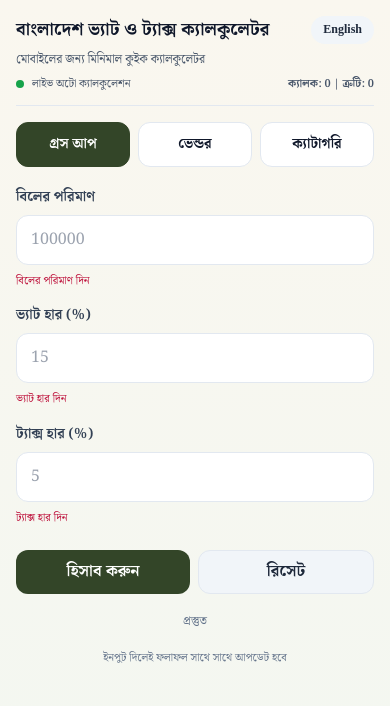
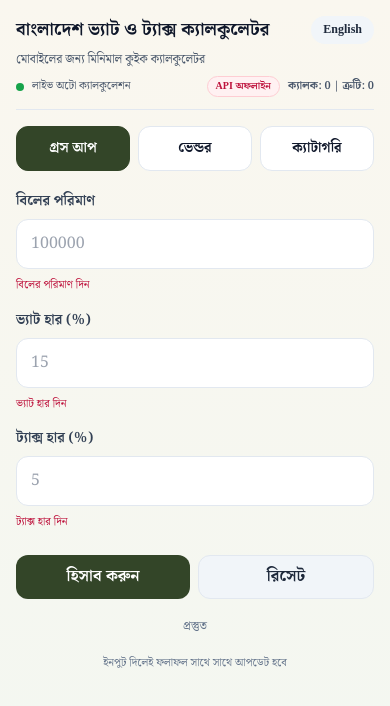
Before and after one commit to ronyopq/VatTax, a plain HTML site: page mobile.html in a window 390 px wide. Drawn offline with nearby package versions, Linux system fonts and the light colour scheme; no server answers.

Commit message:
Add API health badge and resilient timeout retry fetch layer

```diff
--- a/mobile.html
+++ b/mobile.html
@@ -119,7 +119,10 @@
       <p id="subtitle" class="text-xs text-slate-600">Minimal quick calculator for mobile use</p>
       <div class="mt-2 flex items-center justify-between gap-3 text-[11px] text-slate-600">
         <div class="inline-flex items-center gap-2"><span class="live-dot"></span><span id="liveBadge">Live Auto Calculation</span></div>
+        <div class="flex items-center gap-2">
+          <span id="backendHealthBadge" class="inline-flex items-center rounded-full border px-2 py-0.5 text-[10px] font-semibold"></span>
           <div id="analyticsInfo" class="font-semibold"></div>
+        </div>
       </div>
     </header>
 
@@ -228,7 +231,10 @@
         errRateRange: "VAT/Tax must be in 0-100",
         errCategoryRequired: "Select a category in category mode",
         stats: "Calc: {calc} | Err: {err}",
-        apiFallback: "Backend unavailable, local calculation used"
+        apiFallback: "Backend unavailable, local calculation used",
+        backendOnline: "API Online",
+        backendOffline: "API Offline",
+        backendChecking: "API Check"
       },
       bn: {
         title: "বাংলাদেশ ভ্যাট ও ট্যাক্স ক্যালকুলেটর",
@@ -264,7 +270,10 @@
         errRateRange: "ভ্যাট/ট্যাক্স হার ০-১০০ এর মধ্যে হতে হবে",
         errCategoryRequired: "ক্যাটাগরি মোডে ক্যাটাগরি নির্বাচন করুন",
         stats: "ক্যালক: {calc} | ত্রুটি: {err}",
-        apiFallback: "ব্যাকএন্ড পাওয়া যায়নি, লোকাল হিসাব ব্যবহার হয়েছে"
+        apiFallback: "ব্যাকএন্ড পাওয়া যায়নি, লোকাল হিসাব ব্যবহার হয়েছে",
+        backendOnline: "API অনলাইন",
+        backendOffline: "API অফলাইন",
+        backendChecking: "API যাচাই"
       }
     };
 
@@ -277,11 +286,14 @@
         calculations: 0,
         errors: 0,
         modeUsage: { gross: 0, vendor: 0, category: 0 }
-      }
+      },
+      apiHealthy: null
     };
 
     const ANALYTICS_KEY = "vat-mobile-analytics-v1";
     const API_BASE = window.VAT_API_BASE || "/api/v1";
+    const API_TIMEOUT_MS = Number(window.VAT_API_TIMEOUT_MS || 3500);
+    const API_RETRY_COUNT = Number(window.VAT_API_RETRY_COUNT || 1);
     const bnDigitMap = { "০": "0", "১": "1", "২": "2", "৩": "3", "৪": "4", "৫": "5", "৬": "6", "৭": "7", "৮": "8", "৯": "9" };
     const formatters = {};
 
@@ -293,6 +305,7 @@
       modeVendor: document.getElementById("modeVendor"),
       modeCategory: document.getElementById("modeCategory"),
       liveBadge: document.getElementById("liveBadge"),
+      backendHealthBadge: document.getElementById("backendHealthBadge"),
       analyticsInfo: document.getElementById("analyticsInfo"),
       lblBill: document.getElementById("lblBill"),
       lblVat: document.getElementById("lblVat"),
@@ -425,6 +438,80 @@
       });
     }
 
+    function renderBackendHealth() {
+      if (!refs.backendHealthBadge) return;
+
+      refs.backendHealthBadge.classList.remove(
+        "border-emerald-200",
+        "bg-emerald-50",
+        "text-emerald-700",
+        "border-rose-200",
+        "bg-rose-50",
+        "text-rose-700",
+        "border-amber-200",
+        "bg-amber-50",
+        "text-amber-700"
+      );
+
+      if (state.apiHealthy === true) {
+        refs.backendHealthBadge.classList.add("border-emerald-200", "bg-emerald-50", "text-emerald-700");
+        refs.backendHealthBadge.textContent = t("backendOnline");
+        return;
+      }
+
+      if (state.apiHealthy === false) {
+        refs.backendHealthBadge.classList.add("border-rose-200", "bg-rose-50", "text-rose-700");
+        refs.backendHealthBadge.textContent = t("backendOffline");
+        return;
+      }
+
+      refs.backendHealthBadge.classList.add("border-amber-200", "bg-amber-50", "text-amber-700");
+      refs.backendHealthBadge.textContent = t("backendChecking");
+    }
+
+    async function fetchJsonWithRetry(path, options = {}, retries = API_RETRY_COUNT) {
+      const attempts = Math.max(0, Number(retries));
+      for (let attempt = 0; attempt <= attempts; attempt += 1) {
+        const controller = new AbortController();
+        const timeoutId = setTimeout(() => controller.abort(), API_TIMEOUT_MS);
+        try {
+          const response = await fetch(`${API_BASE}${path}`, {
+            ...options,
+            signal: controller.signal,
+            headers: {
+              Accept: "application/json",
+              ...(options.headers || {})
+            }
+          });
+          clearTimeout(timeoutId);
+
+          if (!response.ok) {
+            if (attempt === attempts) return null;
+            continue;
+          }
+
+          const payload = await response.json();
+          state.apiHealthy = true;
+          renderBackendHealth();
+          return payload;
+        } catch (_) {
+          clearTimeout(timeoutId);
+          if (attempt === attempts) {
+            state.apiHealthy = false;
+            renderBackendHealth();
+            return null;
+          }
+        }
+      }
+      return null;
+    }
+
+    async function checkApiHealth() {
+      const payload = await fetchJsonWithRetry("/health", {}, 0);
+      state.apiHealthy = Boolean(payload?.ok);
+      renderBackendHealth();
+    }
+
     function mapApiCategory(item) {
       const id = item?.code || item?.id;
       if (!id) return null;
@@ -438,30 +525,20 @@
     }
 
     async function loadCategoriesFromApi() {
-      try {
-        const response = await fetch(`${API_BASE}/categories`, {
-          headers: { Accept: "application/json" }
-        });
-        if (!response.ok) return false;
-        const payload = await response.json();
+      const payload = await fetchJsonWithRetry("/categories");
       const incoming = Array.isArray(payload?.items)
         ? payload.items.map(mapApiCategory).filter(Boolean)
         : [];
       if (incoming.length === 0) return false;
       categories = incoming;
       return true;
-      } catch (_) {
-        return false;
-      }
     }
 
     async function calculateViaApi(input) {
-      try {
-        const response = await fetch(`${API_BASE}/calculate`, {
+      const payload = await fetchJsonWithRetry("/calculate", {
         method: "POST",
         headers: {
-            "Content-Type": "application/json",
-            Accept: "application/json"
+          "Content-Type": "application/json"
         },
         body: JSON.stringify({
           mode: state.mode,
@@ -471,9 +548,8 @@
           categoryCode: state.mode === "category" ? refs.categorySelect.value || null : null
         })
       });
-        if (!response.ok) return null;
-        const payload = await response.json();
       if (!payload?.ok || !payload?.result) return null;
+
       const result = payload.result;
       return {
         mode: result.mode,
@@ -486,9 +562,6 @@
         payable: round2(Number(result.payableAmount) || 0),
         gross: round2(Number(result.grossAmount) || 0)
       };
-      } catch (_) {
-        return null;
-      }
     }
 
     function applyLanguage() {
@@ -520,6 +593,7 @@
       } else {
         refs.status.textContent = t("ready");
       }
+      renderBackendHealth();
       buildCategories();
       updateAnalyticsInfo();
     }
@@ -730,6 +804,7 @@
 
     async function initApp() {
       loadAnalytics();
+      await checkApiHealth();
       await loadCategoriesFromApi();
       setMode("gross");
       buildCategories();
```
Also changed, not shown: index.html (+91 -19 lines). Lines whose indentation alone changed are shown as unchanged.
